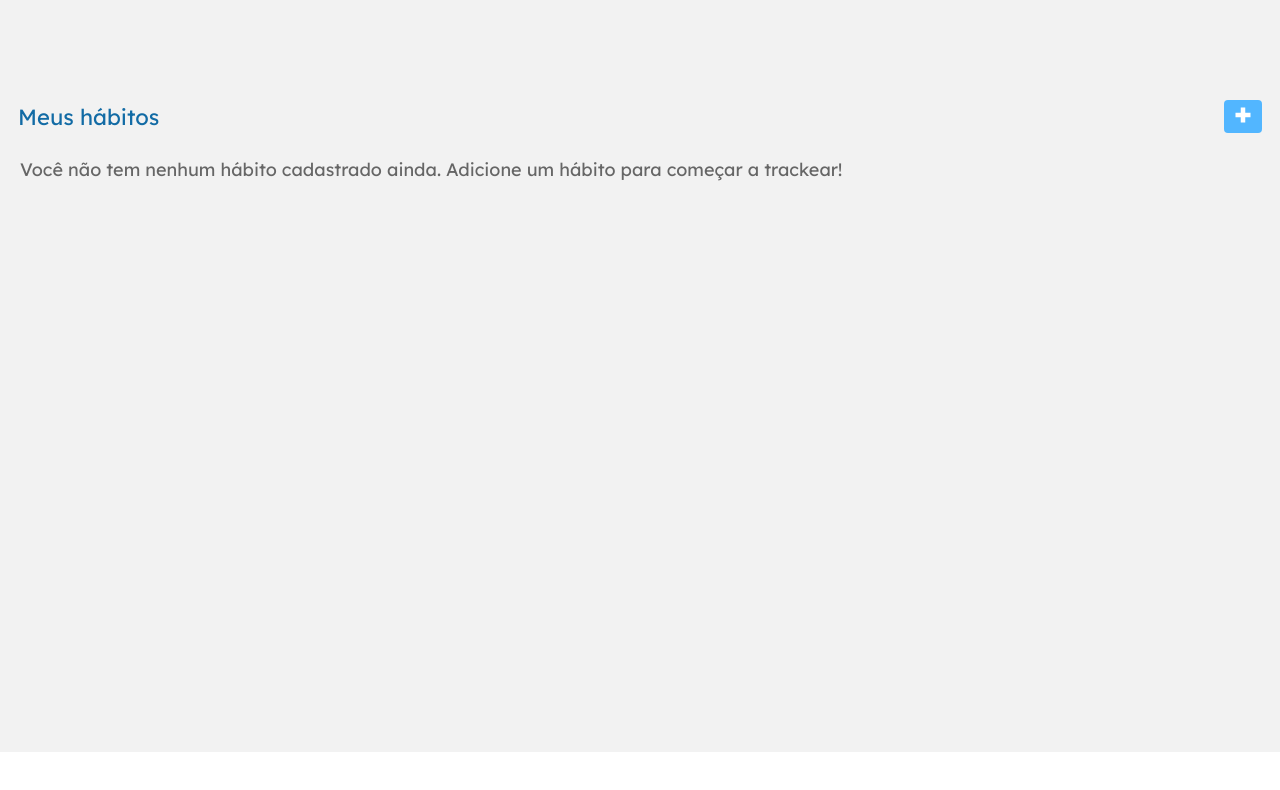
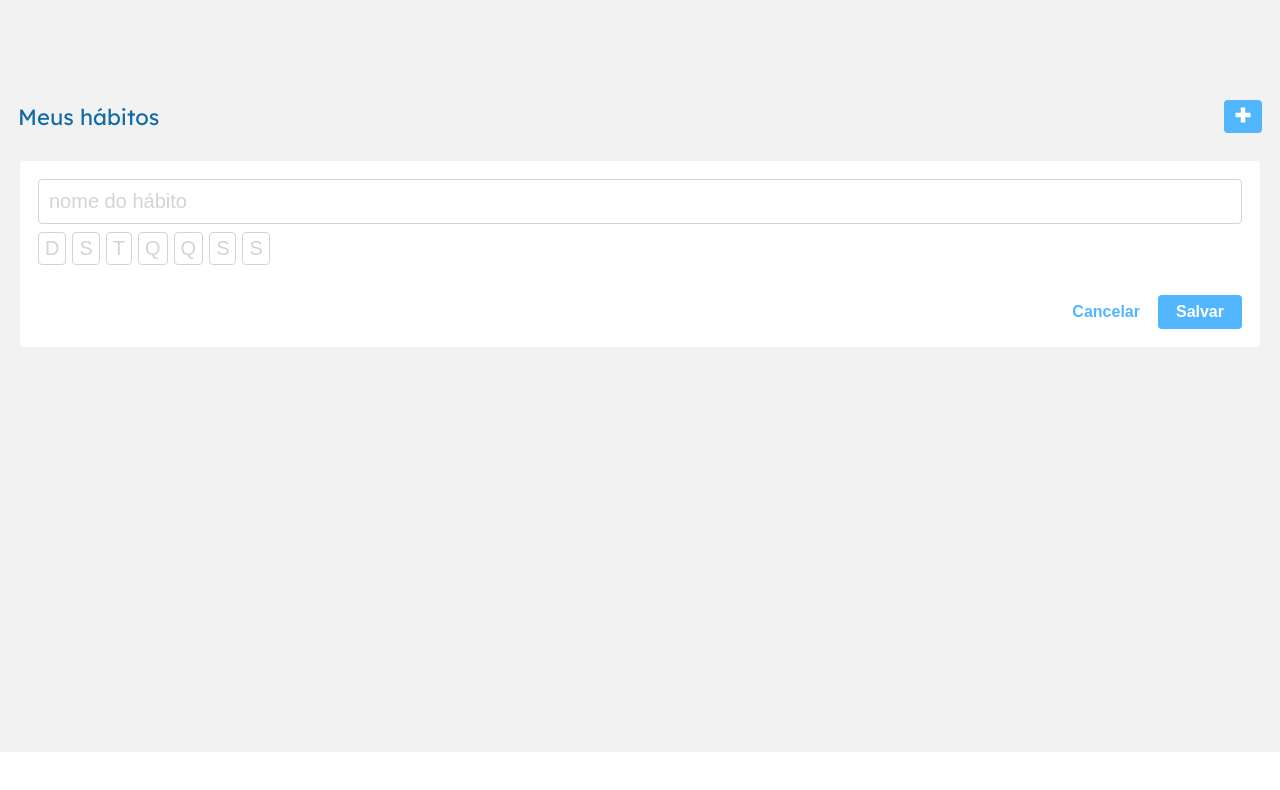
Before and after one commit to Gustavo-de-Brito/Trackit, a React (Create React App) app: page /habitos in a window 1280 px wide. Both pictures are taken after a click on the button 1243 px from the left and 116 px from the top of the page. Shown: the top 790 px of the page. Built offline with nearby package versions, Linux system fonts and the light colour scheme.

Commit message:
exibe o form para cadastro de nova tarefa

```diff
--- /dev/null
+++ b/src/components/CreateHabitForm.js
@@ -0,0 +1,97 @@
+import styled from "styled-components";
+import { useState } from "react";
+
+export default function CreateHabitForm({ showHabitForm }) {
+  const [ habitDescription, setHabitDescription ] = useState("");
+
+  function setHabit(e) {
+    e.preventDefault();
+  }
+
+  return (
+    <CreateForm onChange={ setHabit }>
+      <input value={ habitDescription } onChange={ e => setHabitDescription(e.target.value) } placeholder="nome do hábito" required />
+      <Weekdays>
+        <button>D</button>
+        <button>S</button>
+        <button>T</button>
+        <button>Q</button>
+        <button>Q</button>
+        <button>S</button>
+        <button>S</button>
+      </Weekdays>
+      <ActionButtons>
+        <button onClick={ showHabitForm }>Cancelar</button>
+        <button type="submit">Salvar</button>
+      </ActionButtons>
+    </CreateForm>
+  );
+}
+
+const CreateForm = styled.form`
+  padding: 18px;
+  background-color: #FFFFFF;
+  border-radius: 4px;
+
+  input {
+    width: 100%;
+    padding: 10px;
+    font-size: 20px;
+    border-radius: 4px;
+    border: 1px solid #D4D4D4;
+  }
+
+  input::-webkit-input-placeholder {
+    color: #D4D4D4;
+  }
+
+  input:-ms-input-placeholder {
+    color: #D4D4D4;
+  }
+
+  input::placeholder {
+    color: #D4D4D4;
+  }
+`;
+
+const Weekdays = styled.div`
+  display: flex;
+  align-items: center;
+  margin-top: 8px;
+
+  button {
+    margin-right: 6px;
+    padding: 4px 6px;
+    font-size: 20px;
+    color: #D4D4D4;
+    border-radius: 4px;
+    border: 1px solid #D4D4D4;
+    background-color: transparent;
+  }
+`;
+
+const ActionButtons = styled.div`
+  display: flex;
+  justify-content: flex-end;
+  margin-top: 30px;
+  width: 100%;
+
+  button {
+    font-size: 16px;
+    padding: 8px 18px;
+    font-weight: bold;
+  }
+
+  button:first-child {
+    color: #52B6FF;
+    background-color: transparent;
+    border: none;
+  }
+
+  button:last-child {
+    color: #FFFFFF;
+    background-color: #52B6FF;
+    border-radius: 4px;
+    border: none;
+  }
+`;
--- a/src/components/HabitsView.js
+++ b/src/components/HabitsView.js
@@ -1,16 +1,30 @@
 import styled from "styled-components";
+import { useState } from "react";
+import { BiPlusMedical } from "react-icons/bi";
 import ViewContent from "./ViewContent";
-import { BiPlusMedical } from "react-icons/bi";
+import CreateHabitForm from "./CreateHabitForm";
 
 export default function HabitsView() {
+  const [ createHabit, setCreateHabit ] = useState(false);
+
+  function showHabitForm() {
+    setCreateHabit(!createHabit);
+  }
+
   return (
     <ViewContent>
       <HabitsMenu>
         <h2>Meus hábitos</h2>
-        <button><BiPlusMedical style={{fontSize: "18px", color: "#FFFFFF"}} /></button>
+        <button onClick={ showHabitForm }><BiPlusMedical style={{fontSize: "18px", color: "#FFFFFF"}} /></button>
       </HabitsMenu>
       <RegisterHabits>
-        <p>Você não tem nenhum hábito cadastrado ainda. Adicione um hábito para começar a trackear!</p>
+        {
+          createHabit
+          ?
+          <CreateHabitForm showHabitForm={ showHabitForm }/>
+          :
+          <p>Você não tem nenhum hábito cadastrado ainda. Adicione um hábito para começar a trackear!</p>
+        }
       </RegisterHabits>
     </ViewContent>
   );
```
